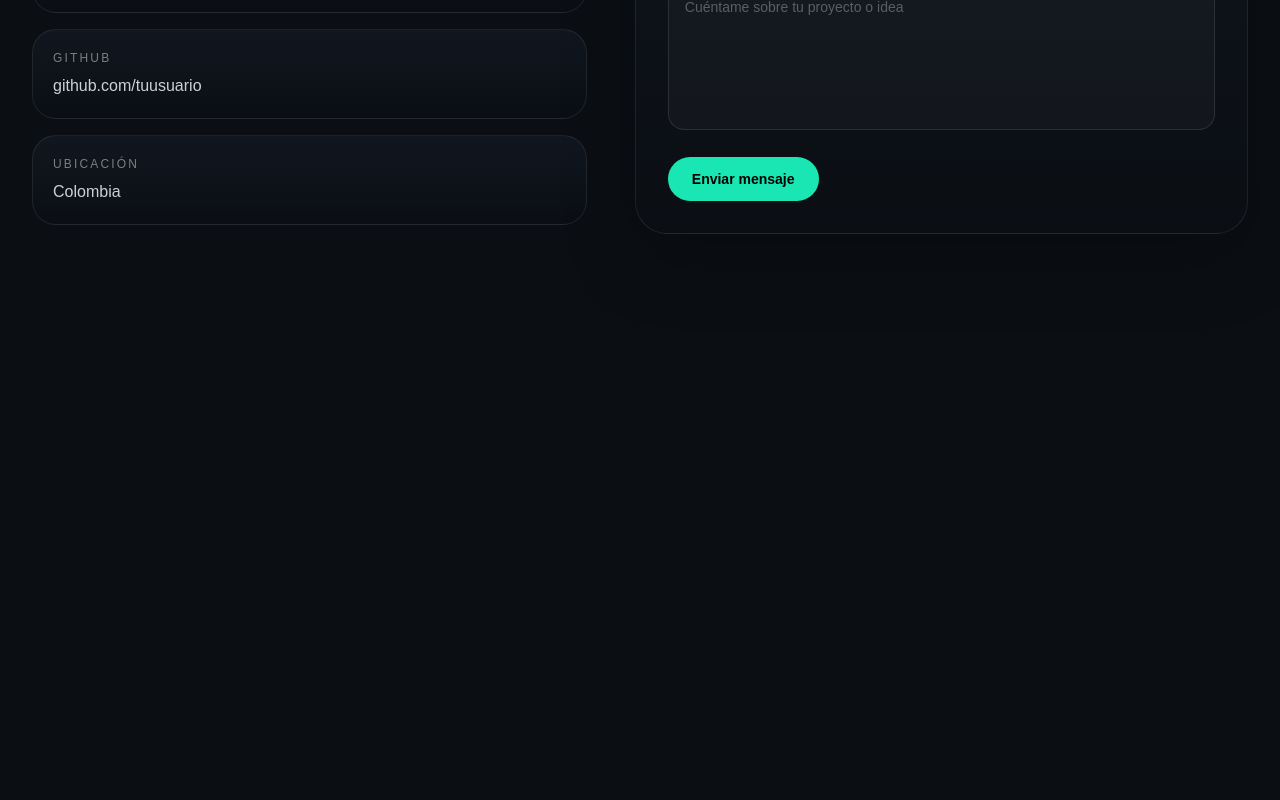
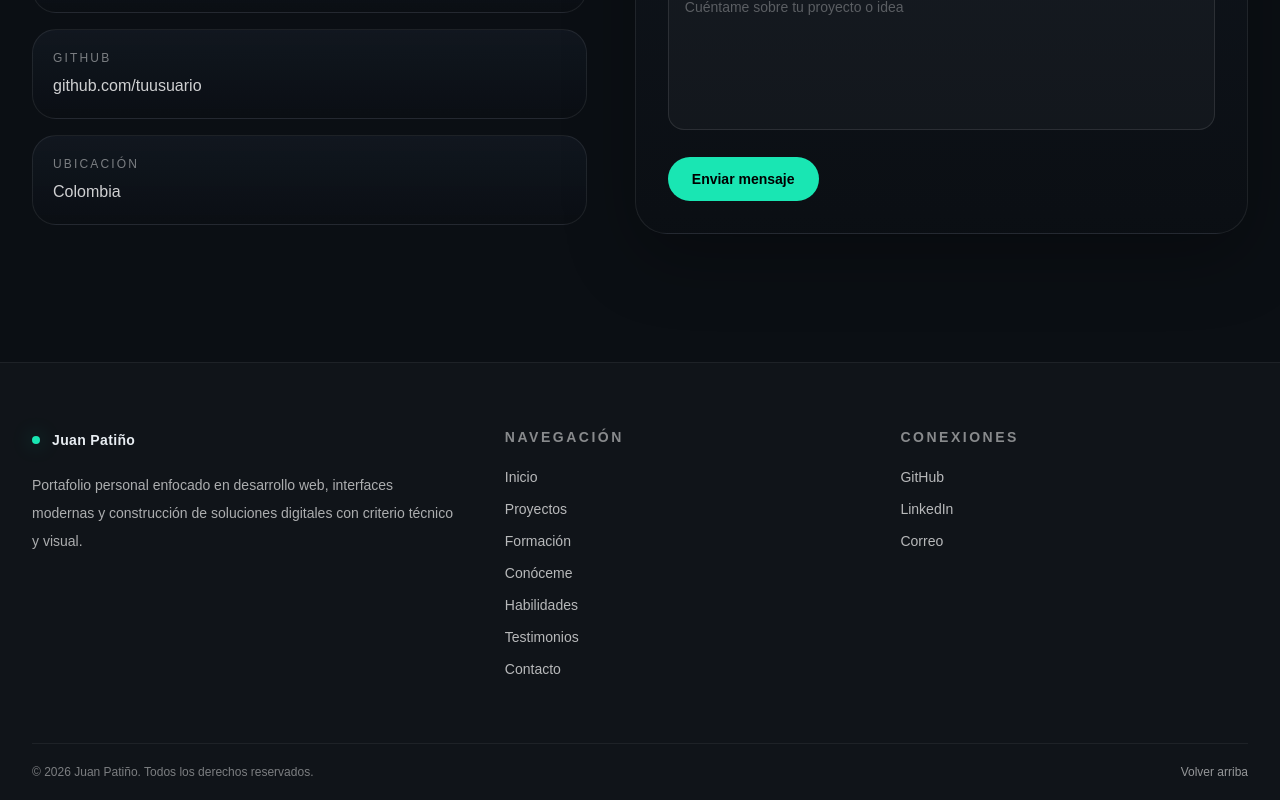
Before and after one commit to sebastianUCC2024/Portafolio, a Next.js app: page / in a window 1280 px wide. Shown: the part 7231-8031 px from the top of the page. Before the commit the page ends 7593 px from the top, so only its background shows below. Built offline with nearby package versions, Linux system fonts and the light colour scheme.

Commit message:
Se agrego la sección del footer

```diff
--- a/src/app/page.tsx
+++ b/src/app/page.tsx
@@ -1,4 +1,5 @@
 import Navbar from "@/src/components/layout/navbar";
+import Footer from "@/src/components/layout/footer";
 import HeroSection from "@/src/components/sections/hero-section";
 import ProjectsSection from "@/src/components/sections/projects-section";
 import EducationSection from "@/src/components/sections/education-section";
@@ -18,6 +19,7 @@ export default function Home() {
       <SkillsSection />
       <TestimonialsSection />
       <ContactSection />
+      <Footer />
     </main>
   );
 }
--- /dev/null
+++ b/src/components/layout/footer.tsx
@@ -0,0 +1,78 @@
+import Container from "@/src/components/layout/container";
+import { footerData } from "@/src/data/footer";
+
+export default function Footer() {
+  return (
+    <footer className="border-t border-white/6 bg-white/[0.02]">
+      <Container>
+        <div className="grid gap-10 py-12 sm:py-14 lg:grid-cols-[1.1fr_0.9fr_0.9fr] lg:gap-12 lg:py-16">
+          <div className="max-w-md">
+            <a
+              href="#hero"
+              className="inline-flex items-center gap-3 text-sm font-semibold tracking-wide text-foreground transition-colors duration-300 hover:text-primary"
+            >
+              <span className="inline-block h-2 w-2 rounded-full bg-primary shadow-[0_0_20px_rgba(25,230,179,0.4)]" />
+              <span>{footerData.brandName}</span>
+            </a>
+
+            <p className="mt-5 text-sm leading-7 text-white/65">
+              {footerData.description}
+            </p>
+          </div>
+
+          <div>
+            <h3 className="text-sm font-semibold uppercase tracking-[0.18em] text-white/50">
+              Navegación
+            </h3>
+
+            <nav className="mt-5 flex flex-col gap-3">
+              {footerData.navigation.map((item) => (
+                <a
+                  key={item.id}
+                  href={item.href}
+                  className="text-sm text-white/70 transition-colors duration-300 hover:text-primary"
+                >
+                  {item.label}
+                </a>
+              ))}
+            </nav>
+          </div>
+
+          <div>
+            <h3 className="text-sm font-semibold uppercase tracking-[0.18em] text-white/50">
+              Conexiones
+            </h3>
+
+            <div className="mt-5 flex flex-col gap-3">
+              {footerData.socialLinks.map((item) => (
+                <a
+                  key={item.id}
+                  href={item.href}
+                  target={item.href.startsWith("http") ? "_blank" : undefined}
+                  rel={
+                    item.href.startsWith("http")
+                      ? "noopener noreferrer"
+                      : undefined
+                  }
+                  className="text-sm text-white/70 transition-colors duration-300 hover:text-primary"
+                >
+                  {item.label}
+                </a>
+              ))}
+            </div>
+          </div>
+        </div>
+
+        <div className="flex flex-col gap-3 border-t border-white/6 py-5 text-xs text-white/45 sm:flex-row sm:items-center sm:justify-between">
+          <p>{footerData.copyright}</p>
+          <a
+            href="#hero"
+            className="inline-flex w-fit items-center text-white/55 transition-colors duration-300 hover:text-primary"
+          >
+            Volver arriba
+          </a>
+        </div>
+      </Container>
+    </footer>
+  );
+}
--- /dev/null
+++ b/src/data/footer.ts
@@ -0,0 +1,46 @@
+export type FooterLink = {
+  id: string;
+  label: string;
+  href: string;
+};
+
+export type FooterData = {
+  brandName: string;
+  description: string;
+  copyright: string;
+  navigation: FooterLink[];
+  socialLinks: FooterLink[];
+};
+
+export const footerData: FooterData = {
+  brandName: "Juan Patiño",
+  description:
+    "Portafolio personal enfocado en desarrollo web, interfaces modernas y construcción de soluciones digitales con criterio técnico y visual.",
+  copyright: "© 2026 Juan Patiño. Todos los derechos reservados.",
+  navigation: [
+    { id: "home", label: "Inicio", href: "#hero" },
+    { id: "projects", label: "Proyectos", href: "#projects" },
+    { id: "education", label: "Formación", href: "#education" },
+    { id: "about", label: "Conóceme", href: "#about" },
+    { id: "skills", label: "Habilidades", href: "#skills" },
+    { id: "testimonials", label: "Testimonios", href: "#testimonials" },
+    { id: "contact", label: "Contacto", href: "#contact" },
+  ],
+  socialLinks: [
+    {
+      id: "github",
+      label: "GitHub",
+      href: "https://github.com/tuusuario",
+    },
+    {
+      id: "linkedin",
+      label: "LinkedIn",
+      href: "https://linkedin.com/in/tuusuario",
+    },
+    {
+      id: "email",
+      label: "Correo",
+      href: "mailto:juan@example.com",
+    },
+  ],
+};
```
